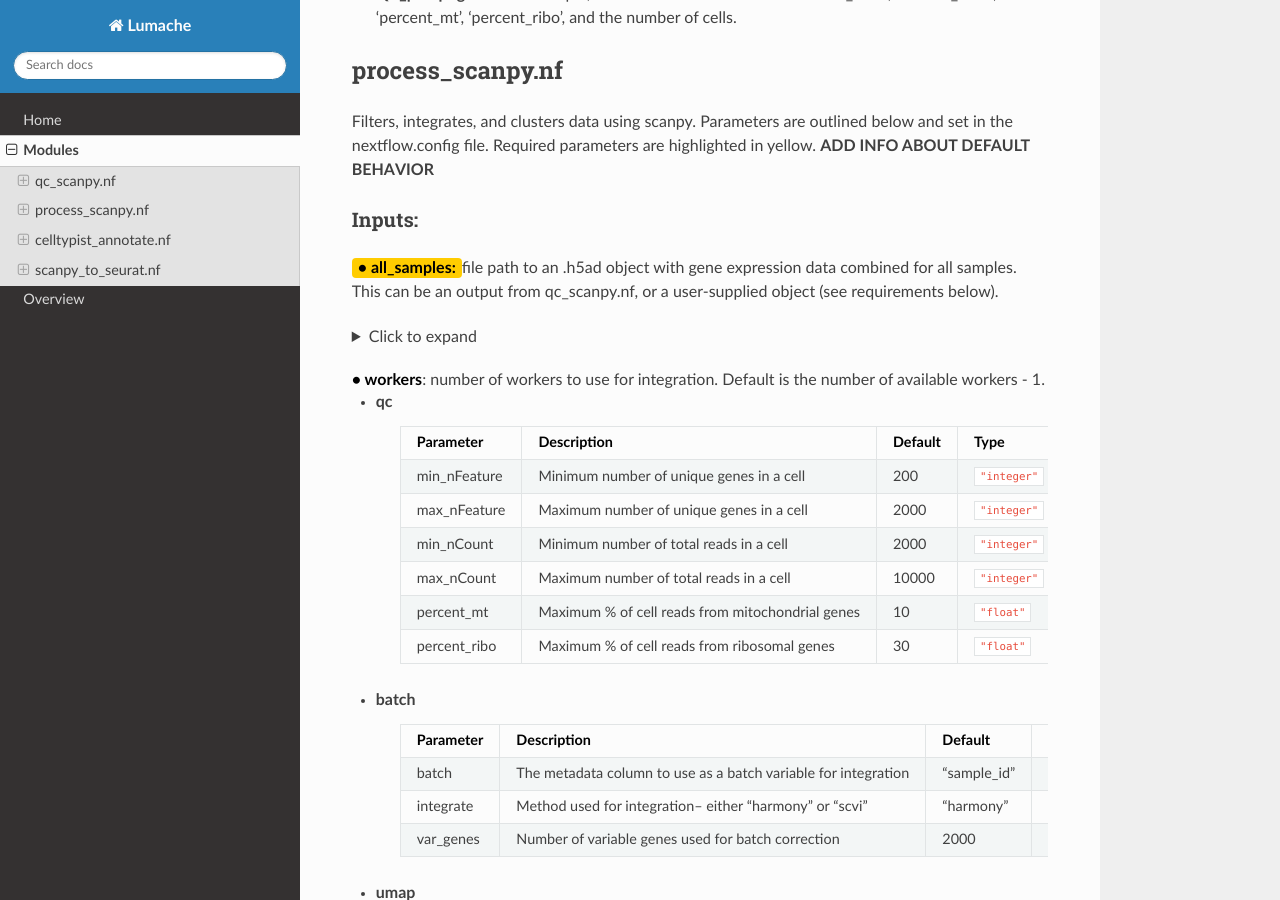
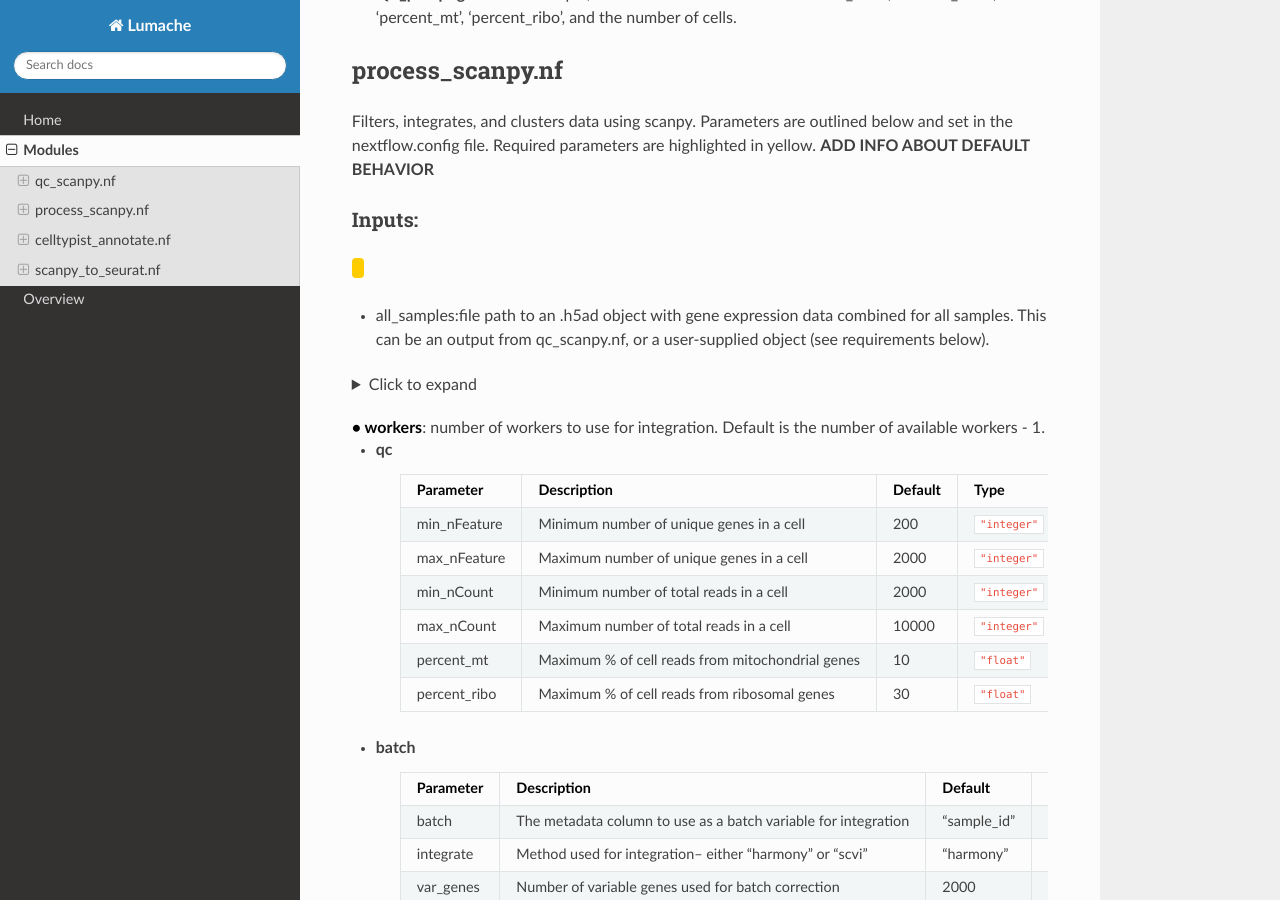
Before and after one commit to oliviaellis65/docs, a Sphinx documentation site: the page built from docs/source/modules.rst, in a window 1280 px wide and 900 px high, scrolled down 859 px. Built offline with Sphinx 7.4.7 and the Read the Docs theme 3.1.0, drawn with Linux system fonts in a browser that asks for light colours.

Commit message:
Update modules.rst

```diff
--- a/docs/source/modules.rst
+++ b/docs/source/modules.rst
@@ -50,7 +50,7 @@
 
 .. raw:: html
 
-   <p><span style="background-color: #FFCC00; color: black; font-weight:bold; padding: 2px 6px; border-radius: 4px;">• all_samples:</span><span style="display:inline;">file path to an .h5ad object with gene expression data combined for all samples. This can be an output from qc_scanpy.nf, or a user-supplied object (see requirements below).</span>
+   <p><span style="background-color: #FFCC00; color: black; font-weight:bold; padding: 2px 6px; border-radius: 4px;"><ul><li> all_samples:</span><span style="display:inline;">file path to an .h5ad object with gene expression data combined for all samples. This can be an output from qc_scanpy.nf, or a user-supplied object (see requirements below).</span></li></ul>
 
 .. raw:: html
 
```
